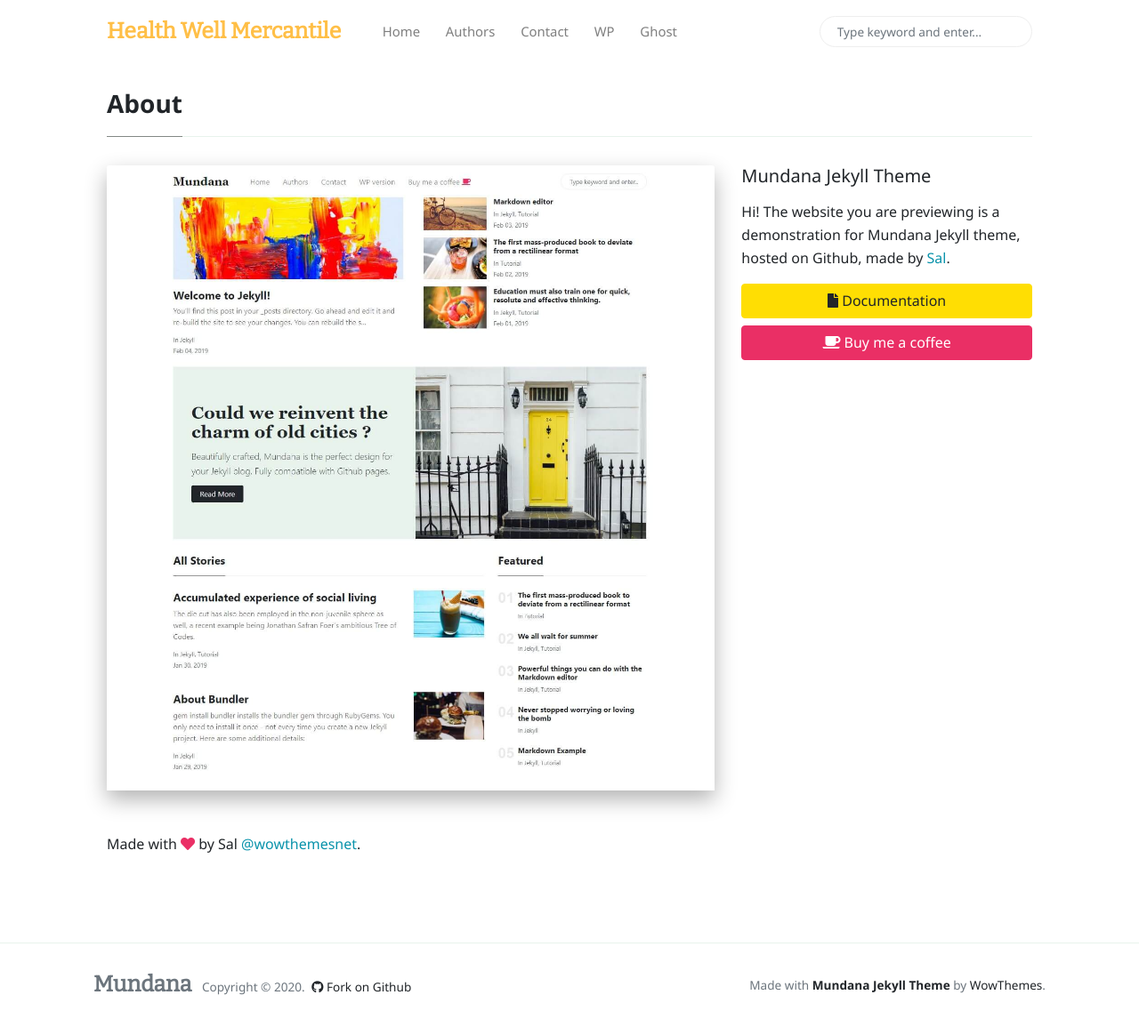
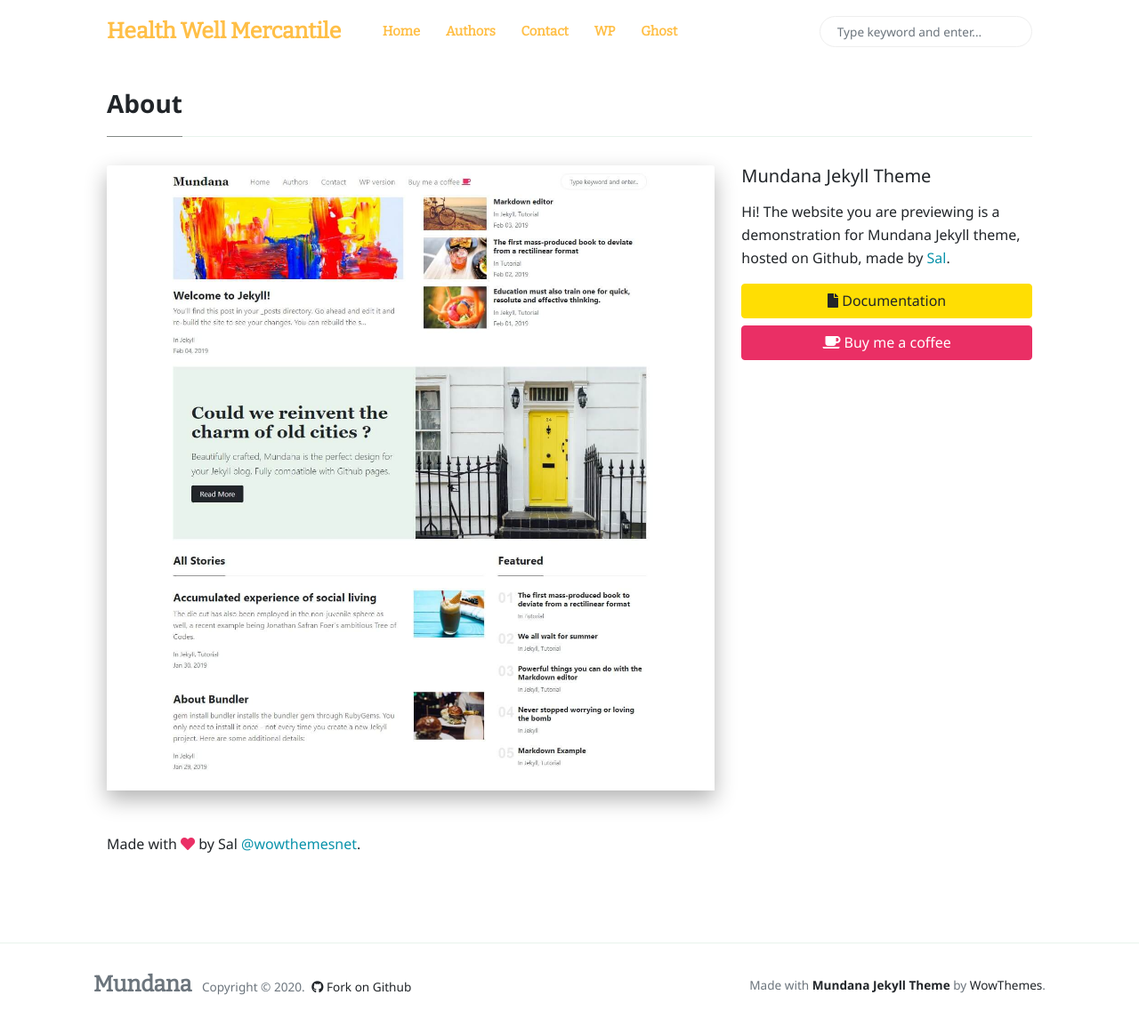
Before and after one commit to mbeconsultingltd/hwm_corp_website, a Jekyll site: the page built from _pages/about.md, in a window 1280 px wide and 1155 px high. Shown: the whole window at 89% size. Built offline with Jekyll 4.4.1, drawn with Linux system fonts in a browser that asks for light colours; nearby versions of some CDN libraries; comment, search, counter and statistics services are not loaded.

Commit message:
update font

```diff
--- a/assets/css/theme.css
+++ b/assets/css/theme.css
@@ -234,7 +234,9 @@ a.text-dark:hover {
 	color:#0a93ab;
 }
 .navbar-light .navbar-nav .nav-link {
-	color:rgba(0,0,0,0.5);
+	color:#ffbf47;
+        font-family: bitter;
+        font-weight: bold;
 	font-size: .93rem;
 }
 .navbar-light .navbar-nav .nav-link:hover,.navbar-light .navbar-nav .nav-link:focus {
```
